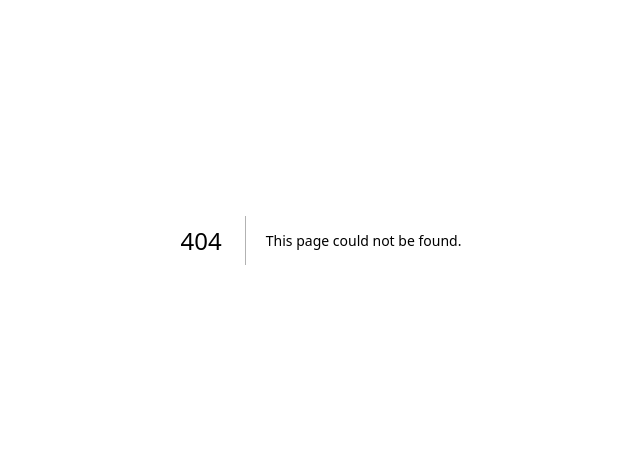
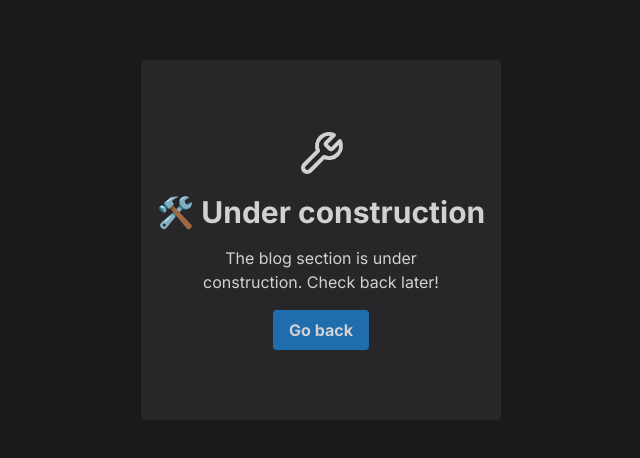
Before and after one commit to isBreno/breno.me, a Next.js app: page /blog in a window 1280 px wide. Before the commit this address had no page. Shown: the part 160-618 px from the top of the page, without its empty margins (319-959 px from the left). Built offline with nearby package versions, Linux system fonts and the light colour scheme.

Commit message:
feat(page): not found page

```diff
--- a/package.json
+++ b/package.json
@@ -13,6 +13,7 @@
     "@radix-ui/react-tooltip": "latest",
     "class-variance-authority": "^0.7.0",
     "clsx": "^2.1.1",
+    "lucide-react": "^0.394.0",
     "next": "14.2.3",
     "react": "^18",
     "react-dom": "^18",
--- /dev/null
+++ b/src/app/_components/header.tsx
@@ -0,0 +1,28 @@
+import Link from 'next/link'
+
+const navLinks = [
+  { name: 'Home', href: '/' },
+  { name: 'Projects', href: '/projects' },
+  { name: 'Blog', href: '/blog' },
+]
+
+export const Header = () => (
+  <header className="w-full flex  justify-between items-center my-10">
+    <h1 className="text-3xl font-bold">breno.me</h1>
+
+    <nav>
+      <ul className="flex space-x-4">
+        {navLinks.map((link) => (
+          <li key={link.name}>
+            <Link
+              href={link.href}
+              className="text-foreground hover:text-highlight transition-colors"
+            >
+              {link.name}
+            </Link>
+          </li>
+        ))}
+      </ul>
+    </nav>
+  </header>
+)
--- /dev/null
+++ b/src/app/blog/page.tsx
@@ -0,0 +1,28 @@
+'use client'
+
+import { Wrench } from 'lucide-react'
+
+export default function BlogPage() {
+  return (
+    <div className="flex h-screen items-center justify-center ">
+      <div className="flex flex-col aspect-square justify-center items-center gap-12 bg-accent px-4 py-1 rounded">
+        <div className="space-y-4">
+          <Wrench size={48} className="mx-auto" />
+          <h1 className="text-3xl font-bold text-center">
+            🛠️ Under construction
+          </h1>
+          <p className="max-w-[260px] mx-auto text-center">
+            The blog section is under construction. Check back later!
+          </p>
+
+          <button
+            className="bg-info block mx-auto font-bold text-foreground rounded px-4 py-2"
+            onClick={() => window.history.go(-1)}
+          >
+            Go back
+          </button>
+        </div>
+      </div>
+    </div>
+  )
+}
--- /dev/null
+++ b/src/app/not-found.tsx
@@ -0,0 +1,32 @@
+'use client'
+import { useRouter } from 'next/navigation'
+import { useEffect } from 'react'
+
+export default function NotFound() {
+  const { push: redirect } = useRouter()
+
+  useEffect(() => {
+    new Promise((resolve) => setTimeout(resolve, 3000)).then(() =>
+      redirect('/'),
+    )
+  }, [redirect])
+
+  return (
+    <div className="flex h-screen items-center justify-center">
+      <div className="flex flex-col gap-12 bg-accent px-8 py-8 rounded">
+        <div className="space-y-4">
+          <h1 className="text-3xl font-bold text-center">
+            <span className="text-error">404</span> - Page not found
+          </h1>
+
+          <p className="w-4/5 mx-auto text-center">
+            The page that you are looking for does not exist.
+          </p>
+        </div>
+        <p className="text-muted text-sm text-center mt-8">
+          Wait until we redirect you to the home page
+        </p>
+      </div>
+    </div>
+  )
+}
--- a/src/app/page.tsx
+++ b/src/app/page.tsx
@@ -1,4 +1,5 @@
-import Image from 'next/image'
+'use client'
+
 import Link from 'next/link'
 import {
   mySocials as socials,
@@ -13,18 +14,21 @@ import {
   TooltipProvider,
   TooltipTrigger,
 } from './_components/ui/tooltip'
+import { Header } from './_components/header'
 
 export default function Home() {
   return (
     <>
       <main className="md:max-w-2xl mx-auto px-8">
-        <div className="my-20">
+        <Header />
+        <div className="w-full">
+          <div className="w-1/12 rounded my-2 bg-info h-px"></div>
           <Heading level={1}>Welcome to breno.me</Heading>
           <section className="space-y-3 my-6">
             <div className="space-y-3">
               <Paragraph>
-                <span className="text-2xl">H</span>ello, i am Breno Vieira, a{' '}
-                <Strong>web developer</Strong>. I started to learn web
+                <span className="text-3xl mr-1">H</span>ello, i am Breno Vieira,
+                a <Strong>web developer</Strong>. I started to learn web
                 development at 2021 in my free time due to pandemic and my love
                 for technology and computers, since then i have been building
                 web applications for fun and facilitate my tasks.
--- /dev/null
+++ b/src/app/projects/page.tsx
@@ -0,0 +1,28 @@
+'use client'
+
+import { Wrench } from 'lucide-react'
+
+export default function ProjectsPage() {
+  return (
+    <div className="flex h-screen items-center justify-center ">
+      <div className="flex flex-col aspect-square justify-center items-center gap-12 bg-accent px-4 py-1 rounded">
+        <div className="space-y-4">
+          <Wrench size={48} className="mx-auto" />
+          <h1 className="text-3xl font-bold text-center">
+            🛠️ Under construction
+          </h1>
+          <p className="max-w-[260px] mx-auto text-center">
+            The projects section is under construction. Check back later!
+          </p>
+
+          <button
+            className="bg-info block mx-auto font-bold text-foreground rounded px-4 py-2"
+            onClick={() => window.history.go(-1)}
+          >
+            Go back
+          </button>
+        </div>
+      </div>
+    </div>
+  )
+}
--- a/src/app/styles/globals.css
+++ b/src/app/styles/globals.css
@@ -36,16 +36,17 @@
     }
 
     .dark {
-     --background: hsl(200, 5.9%, 10%);
-    --foreground: hsl(0, 0%, 82%);
-    --error: hsl(4.1, 89.6%, 58.4%);
-    --success: hsl(122.4, 39.4%, 49.2%);
-    --warning: hsl(35.8, 100%, 50%);
-    --info: hsl(207, 70%, 40%);
-    --primary: hsl(230.8, 48.4%, 47.8%);
-    --secondary: hsl(291.2, 63.7%, 42.2%);
-    --accent: hsl(339.6, 100%, 62.5%);
-    --muted: hsl(0, 0%, 49.8%);
+     --background: 200, 5.9%, 10%;
+    --foreground: 0, 0%, 82%;
+    --error: 4.1, 89.6%, 58.4%;
+    --success: 122.4, 39.4%, 49.2%;
+    --warning: 35.8, 100%, 50%;
+    --info: 207, 70%, 40%;
+    --primary: 230.8, 48.4%, 47.8%;
+    --secondary: 291.2, 63.7%, 42.2%;
+    --accent: 339.6, 100%, 62.5%;
+    --muted: 0, 0%, 49.8%;
+    --highlight: 0, 0%, 92%;
 
 
       --card: 240 10% 3.9%;
@@ -59,9 +60,6 @@
 
       --secondary: 240 3.7% 15.9%;
       --secondary-foreground: 0 0% 98%;
-
-      --muted: 240 3.7% 15.9%;
-      --muted-foreground: 240 5% 64.9%;
 
       --accent: 240 3.7% 15.9%;
       --accent-foreground: 0 0% 98%;
--- a/tailwind.config.ts
+++ b/tailwind.config.ts
@@ -18,18 +18,19 @@ const config = {
       },
     },
     colors: {
-      background: 'var(--background)',
-      foreground: 'var(--foreground)',
-      primary: 'var(--primary)',
-      secondary: 'var(--secondary)',
-      accent: 'var(--accent)',
-      neutral: 'var(--neutral)',
-      'base-100': 'var(--base-100)',
-      info: 'var(--info)',
-      success: 'var(--success)',
-      warning: 'var(--warning)',
-      error: 'var(--error)',
-      muted: 'var(--muted)',
+      background: 'hsl(var(--background))',
+      foreground: 'hsl(var(--foreground))',
+      primary: 'hsl(var(--primary))',
+      secondary: 'hsl(var(--secondary))',
+      accent: 'hsl(var(--accent))',
+      neutral: 'hsl(var(--neutral))',
+      'base-100': 'hsl(var(--base-100))',
+      info: 'hsl(var(--info))',
+      highlight: 'hsl(var(--highlight))',
+      success: 'hsl(var(--success))',
+      warning: 'hsl(var(--warning))',
+      error: 'hsl(var(--error))',
+      muted: 'hsl(var(--muted))',
       border: 'hsl(var(--border))',
       input: 'hsl(var(--input))',
       ring: 'hsl(var(--ring))',
```
Also changed, not shown: 1 other file (tests, documents, lock files or other folders).
